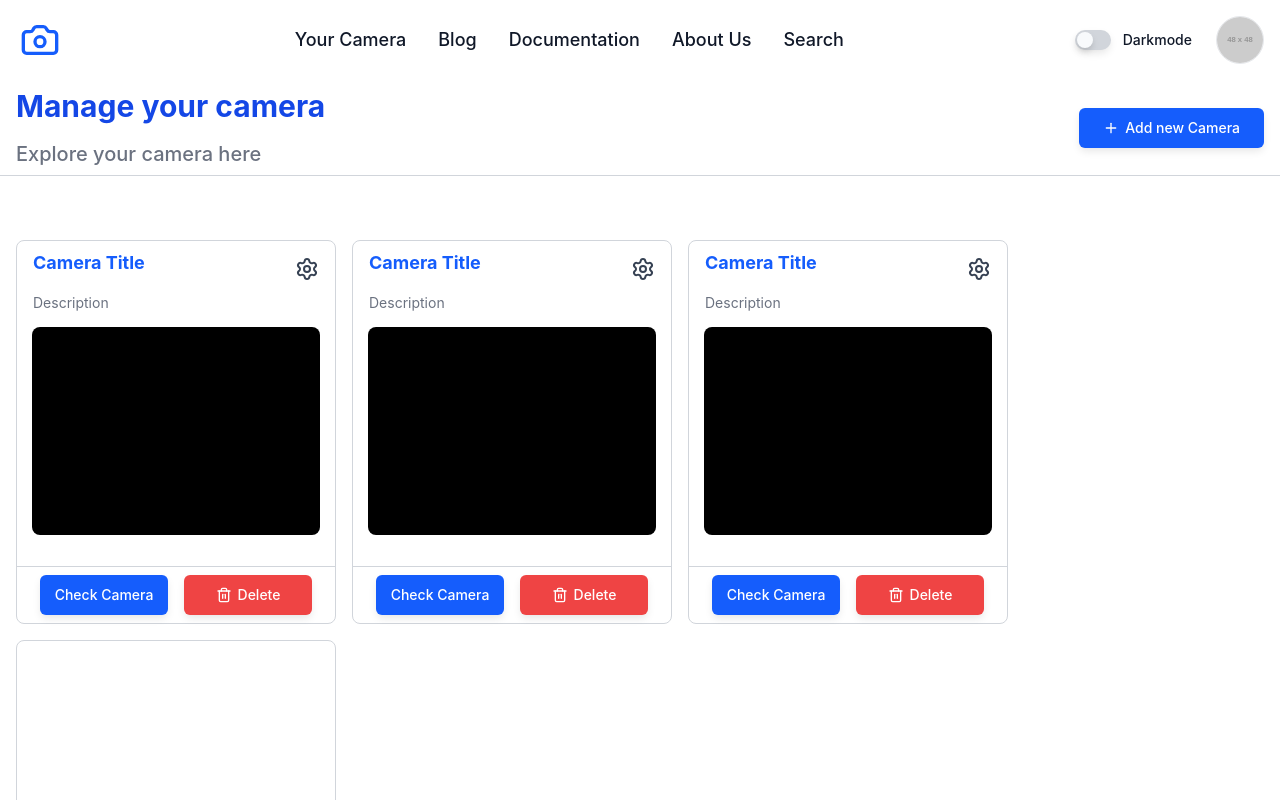
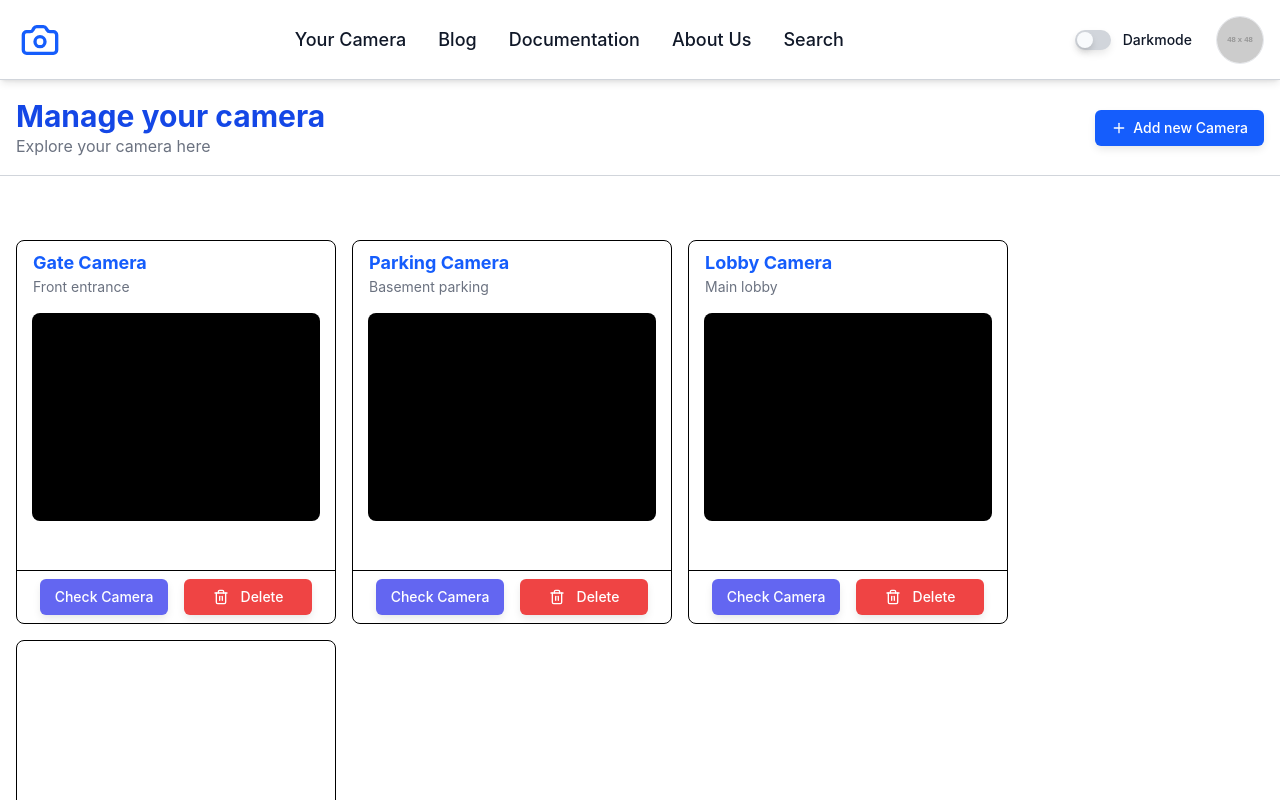
Before and after one commit to DrGnNatsu/Vehicle_Fault_Dectection, a React (Vite) app in the folder fe_react/: page /home in a window 1280 px wide. Shown: the top 800 px of the page. Built offline with nearby package versions, Linux system fonts and the light colour scheme.

Commit message:
son | admin on home page, shadow added for nav bar and footer, api for search page

```diff
--- a/fe_react/src/app/App.tsx
+++ b/fe_react/src/app/App.tsx
@@ -5,17 +5,18 @@ import Home from "./pages/home";
 import About from "./pages/about";
 import AccountSetting from "./pages/account_setting";
 import Blog from "./pages/blog";
-import Search from "./pages/search";
 import Documentation from "./pages/documentation";
 import { Login, Registration, Reset1, Reset2, Reset3 } from "./auth/auth";
 import Camera from "./pages/camera";
-
+import Search from "./pages/search";
+import DocumentationPage from "./pages/DocumentationPage";
 const App = () => {
   return (
     <div>
       {" "}
       <Routes>
         <Route index element={<LandingPage />} />
+        <Route path="documentation_page" element={<DocumentationPage />} />
         <Route path="home" element={<Home />} />
         <Route path="landing" element={<LandingPage />} />
         <Route path="about" element={<About />} />
--- a/fe_react/src/app/pages/home.tsx
+++ b/fe_react/src/app/pages/home.tsx
@@ -5,36 +5,34 @@ import { Button } from "@/components/ui/button";
 import { Plus } from "lucide-react";
 
 export default function Home() {
-  const handleCheckCamera = (cameraId: number) => {
-    console.log("[v0] Check camera:", cameraId);
-  };
+  const role: "admin" | "user" = "admin"; // later from auth/session
 
-  const handleDeleteCamera = (cameraId: number) => {
-    console.log("[v0] Delete camera:", cameraId);
+  const handleDeleteCamera = (cameraId: string) => {
+    console.log("Delete camera:", cameraId);
   };
 
   const handleAddCamera = () => {
-    console.log("[v0] Add new camera");
+    console.log("Add new camera");
   };
 
   return (
-    <div className="min-h-screen flex flex-col items-center justify-center bg-white dark:bg-gray-900">
+    <div className="min-h-screen flex flex-col bg-white dark:bg-gray-900">
       <AfterNavigation />
+
       <main className="flex-1">
-        {/* Header Section */}
+        {/* Header */}
         <div className="w-full h-24 border-b border-border">
-          <div className="max-w-full mx-auto px-4 py-2 flex justify-between items-center h-full">
-            <div className="flex flex-col gap-4">
-              <h1 className="text-3xl text-blue-700 dark:text-sky-400 font-bold">
+          <div className="px-4 py-2 flex justify-between items-center h-full">
+            <div>
+              <h1 className="text-3xl font-bold text-blue-700 dark:text-sky-400">
                 Manage your camera
               </h1>
-              <p className="text-xl font-medium text-muted-foreground">
-                Explore your camera here
-              </p>
+              <p className="text-muted-foreground">Explore your camera here</p>
             </div>
+
             <Button
               onClick={handleAddCamera}
-              className="h-10 px-6 bg-blue-600 hover:bg-blue-700 gap-1.5"
+              className="bg-blue-600 hover:bg-blue-700 gap-1.5"
             >
               <Plus className="w-5 h-5" />
               Add new Camera
@@ -43,30 +41,35 @@ export default function Home() {
         </div>
 
         {/* Camera Grid */}
-        <div className="max-w-full mx-auto p-4 !mt-12">
-          <div className="flex gap-4 flex-wrap">
+        <div className="p-4 mt-12 flex gap-4 flex-wrap">
           <CameraCard
-              title="Camera Title"
-              description="Description"
-              onCheckCamera={() => handleCheckCamera(1)}
-              onDelete={() => handleDeleteCamera(1)}
+            id="1"
+            title="Gate Camera"
+            description="Front entrance"
+            role={role}
+            onDelete={() => handleDeleteCamera("1")}
           />
+
           <CameraCard
-              title="Camera Title"
-              description="Description"
-              onCheckCamera={() => handleCheckCamera(2)}
-              onDelete={() => handleDeleteCamera(2)}
+            id="2"
+            title="Parking Camera"
+            description="Basement parking"
+            role={role}
+            onDelete={() => handleDeleteCamera("2")}
           />
+
           <CameraCard
-              title="Camera Title"
-              description="Description"
-              onCheckCamera={() => handleCheckCamera(3)}
-              onDelete={() => handleDeleteCamera(3)}
+            id="3"
+            title="Lobby Camera"
+            description="Main lobby"
+            role={role}
+            onDelete={() => handleDeleteCamera("3")}
           />
+
           <CameraCard isAddCard onAdd={handleAddCamera} />
         </div>
-        </div>
       </main>
+
       <Footer />
     </div>
   );
--- a/fe_react/src/components/AfterNavigation.tsx
+++ b/fe_react/src/components/AfterNavigation.tsx
@@ -3,12 +3,27 @@ import { useState } from "react";
 import { NavLink as RouterNavLink } from "react-router-dom";
 import { Switch } from "@/components/ui/switch";
 import { Link } from "react-router-dom";
+import { useEffect } from "react";
 
 export default function AfterNavigation() {
   const [isDarkMode, setIsDarkMode] = useState(false);
 
+  // ✅ Run ONCE on mount
+  useEffect(() => {
+    const savedTheme = localStorage.getItem("theme");
+
+    if (savedTheme === "dark") {
+      document.documentElement.classList.add("dark");
+      setIsDarkMode(true);
+    } else {
+      document.documentElement.classList.remove("dark");
+      setIsDarkMode(false);
+    }
+  }, []);
+
   const handleDarkModeToggle = (checked: boolean) => {
     setIsDarkMode(checked);
+
     if (checked) {
       document.documentElement.classList.add("dark");
       localStorage.setItem("theme", "dark");
@@ -19,9 +34,9 @@ export default function AfterNavigation() {
   };
 
   return (
-    <nav className="w-full h-20 bg-transparent flex justify-center">
+    <nav className="w-full h-20 bg-white/80 dark:bg-gray-900/80 backdrop-blur border-b border-border shadow-md flex justify-center">
       {/* Container */}
-      <div className="w-full !px-4 h-full flex items-center justify-between">
+      <div className="w-full px-4 h-full flex items-center justify-between relative">
         {/* Left: Logo */}
         <div className="flex items-center gap-4">
           <div className="w-12 h-12 flex items-center justify-center">
--- a/fe_react/src/components/Footer.tsx
+++ b/fe_react/src/components/Footer.tsx
@@ -3,7 +3,7 @@ import { Link } from "react-router-dom";
 
 export default function Footer() {
   return (
-    <footer className="w-full bg-transparent flex justify-center ">
+    <footer className="w-full bg-white/80 dark:bg-gray-900/80 backdrop-blur border-t border-border shadow-[0_-2px_8px_rgba(0,0,0,0.08)] flex justify-center">
       <div className="w-full !px-4 pt-12 flex flex-col gap-6">
         {/* Logo */}
         <div className="flex items-center gap-4">
--- a/fe_react/src/components/camera-card.tsx
+++ b/fe_react/src/components/camera-card.tsx
@@ -1,64 +1,61 @@
-"use client"
-import { Button } from "@/components/ui/button"
-import { Trash2, Plus, Settings} from "lucide-react"
+"use client";
 
-interface CameraCardProps {
-  title?: string
-  description?: string
-  isAddCard?: boolean
-  onCheckCamera?: () => void
-  onDelete?: () => void
-  onAdd?: () => void
-}
+import { Button } from "@/components/ui/button";
+import { Trash2, Plus } from "lucide-react";
+import { useNavigate } from "react-router-dom";
+import type { CameraCardProps } from "@/types/camera";
 
-export function CameraCard({
-  title = "Camera Title",
-  description = "Description",
-  isAddCard = false,
-  onCheckCamera,
-  onDelete,
-  onAdd,
-}: CameraCardProps) {
-  if (isAddCard) {
+export function CameraCard(props: CameraCardProps) {
+  const navigate = useNavigate();
+
+  // ✅ Narrow FIRST
+  if (props.isAddCard) {
     return (
-      <div className="w-80 h-96 relative bg-card rounded-lg border border-border flex items-center justify-center">
-        <Button size="icon" onClick={onAdd} className="w-10 h-10 bg-blue-600 hover:bg-blue-700">
+      <div className="w-80 h-96 bg-card rounded-lg border flex items-center justify-center">
+        <Button size="icon" onClick={props.onAdd}>
           <Plus className="w-5 h-5" />
         </Button>
       </div>
-    )
+    );
   }
 
+  // ✅ Safe to destructure AFTER narrowing
+  const {
+    id,
+    title = "Camera Title",
+    description = "Description",
+    role = "user",
+    onDelete,
+  } = props;
+
   return (
-    <div className="w-80 h-96 relative bg-card rounded-lg border border-border transition-transform duration-300 hover:scale-105">
-      {/* Header */}
-      <div className="!px-4 !py-2 flex flex-col gap-4">
-        <h3 className="text-lg font-bold text-blue-600 dark:text-sky-400">{title}</h3>
+    <div className="w-80 h-96 bg-card rounded-lg border relative">
+      <div className="px-4 py-2">
+        <h3 className="text-lg font-bold text-blue-600 dark:text-sky-400">
+          {title}
+        </h3>
         <p className="text-sm text-muted-foreground">{description}</p>
       </div>
 
-      {/* More Options Button */}
-      <div className="absolute top-4 right-4">
-        <Button variant="ghost" size="icon" className="w-6 h-6 text-gray-700 dark:text-gray-300">
-          <Settings className="!w-6 !h-6" />
-        </Button>
-      </div>
-
-      {/* Camera Preview */}
-      <div className="flex-1 flex items-center justify-center !py-1.5">
+      <div className="flex justify-center py-2">
         <div className="w-72 h-52 bg-black rounded" />
       </div>
 
-      {/* Actions */}
-      <div className="absolute bottom-0 left-0 right-0 px-4 !py-2 border-t border-border flex justify-center items-center gap-4">
-        <Button onClick={onCheckCamera} className="w-32 h-10 bg-blue-600 hover:bg-blue-700">
+      <div className="absolute bottom-0 left-0 right-0 px-4 py-2 border-t flex gap-4 justify-center">
+        <Button
+          onClick={() => navigate(`/camera/${id}`)} // ✅ correct
+          className="w-32"
+        >
           Check Camera
         </Button>
-        <Button onClick={onDelete} variant="destructive" className="w-32 h-10 gap-1.5">
-          <Trash2 className="w-4 h-4" />
-          Delete
-        </Button>
+
+        {role === "admin" && (
+          <Button variant="destructive" onClick={onDelete} className="w-32">
+            <Trash2 className="w-4 h-4 mr-1" />
+            Delete
+          </Button>
+        )}
       </div>
     </div>
-  )
+  );
 }
--- /dev/null
+++ b/fe_react/src/types/camera.d.ts
@@ -0,0 +1,17 @@
+export type UserRole = "admin" | "user"
+
+type AddCardProps = {
+  isAddCard: true
+  onAdd: () => void
+}
+
+type NormalCameraCardProps = {
+  isAddCard?: false
+  id: string
+  title?: string
+  description?: string
+  role?: UserRole
+  onDelete?: () => void
+}
+
+export type CameraCardProps = AddCardProps | NormalCameraCardProps
```
Also changed, not shown: fe_react/src/app/pages/about.tsx (+6 -5 lines), fe_react/src/app/pages/search.tsx (+69 -34 lines), fe_react/src/components/BeforeNavigation.tsx (+15 -4 lines), fe_react/src/types/search.d.ts (added). Lines whose indentation alone changed are shown as unchanged.
